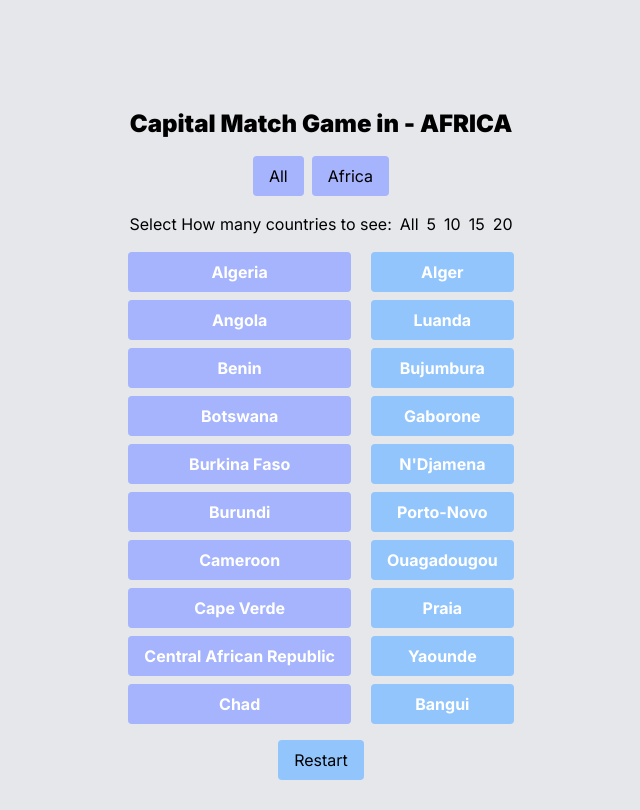
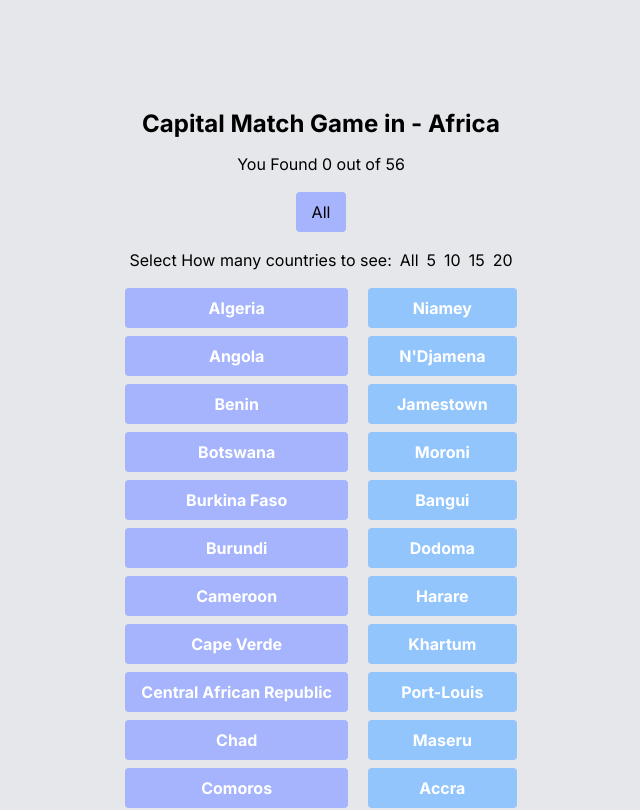
Before and after one commit to barbareshet/capital-match-game, a Next.js app: page /continent/africa in a window 1280 px wide. Shown: the top 810 px of the page, without its empty margins (319-959 px from the left). Built offline with nearby package versions, Linux system fonts and the light colour scheme.

Commit message:
pretify Url

```diff
--- a/src/components/cityMatcher.tsx
+++ b/src/components/cityMatcher.tsx
@@ -1,5 +1,6 @@
 import React, { useEffect, useState } from 'react';
 import Link from "next/link";
+
 
 interface Match {
     country: string;
@@ -22,9 +23,9 @@ function CityMatcher(props: Props) {
     const [countriesData, setCountriesData] = useState<Match[]>(countriesArr);
     const [pairedData, setPairedData] = useState<Match[]>([]);
     const [selectedMatch, setSelectedMatch] = useState<Match | null>(null);
-    const [countriesCount, setCountriesCount] = useState<number>(10);
-    const randomizedArr = shuffleArray(shuffledData);
-    console.log(randomizedArr.slice(0, countriesCount));
+    const [countriesCount, setCountriesCount] = useState<number>(parseInt(countriesArr.length));
+    const randomizedArr = shuffleArray(countriesData);
+
     useEffect(() => {
         if (continentName === 'Global') {
             // If continentName is 'All', display all countries
@@ -32,7 +33,9 @@ function CityMatcher(props: Props) {
             setShuffledData(shuffleArray(randomizedArr));
         } else {
             // Otherwise, filter countries by the selected continent
-            const countriesByContinent = props.countriesArr.filter((country: Match) => country.continent.toLowerCase() === continentName.toLowerCase());
+            const countriesByContinent = props.countriesArr.filter((country: Match) => (
+                country.continent.toLowerCase() === continentName.toLowerCase()
+            ));
             setCountriesData(countriesByContinent);
             setShuffledData(shuffleArray(countriesByContinent));
         }
@@ -40,7 +43,7 @@ function CityMatcher(props: Props) {
 
 
     useEffect(() => {
-        const limitedCountriesData = props.countriesArr.slice(0, countriesCount);
+        const limitedCountriesData = randomizedArr.slice(0, countriesCount);
         setCountriesData((prevCountriesData) => {
             // Ensure that the previous state is used to avoid an infinite loop
             if (prevCountriesData.length !== limitedCountriesData.length) {
@@ -51,13 +54,11 @@ function CityMatcher(props: Props) {
         setShuffledData(shuffleArray(limitedCountriesData));
     }, [countriesCount, props.countriesArr]);
 
+    // console.log(countriesArr.length)
+    const handleCountryButtonClick = () => {
 
-    const handleAllButtonClick = () => {
-        // Set continentName to 'All' to display all countries
-        setCountriesCount(-1);
-
-    };
-
+    }
+    // console.log(countriesCount)
     const handleCapitalClick = (match: Match) => {
         if (match === selectedMatch) {
             const newPairedMatch = [...pairedData, match];
@@ -82,10 +83,11 @@ function CityMatcher(props: Props) {
 
     // setting WIN status, when completing all matches
     const win = pairedData.length === countriesData.length;
-
+    // console.log(continentName.toLowerCase().replace(/\s/g, '-'))
     return (
         <div>
-            <h1 className="text-center text-2xl my-3 font-black">Capital Match Game in - {continentName}</h1>
+            <h1 className="text-center text-2xl my-3 font-bold">Capital Match Game in - {continentName}</h1>
+            <h3 className="text-center">You Found {pairedData.length} out of {countriesData.length}</h3>
             {
                 win && (
                     <div className="bg-green-300 text-green-950 font-bold text-center py-2 px-4 rounded transition duration-300">
@@ -95,13 +97,17 @@ function CityMatcher(props: Props) {
             }
             <div className="flex gap-2 justify-center my-4">
                 <Link href="/" className="bg-indigo-300 rounded px-4 py-2 hover:bg-indigo-700 hover:text-white transition ease-in duration-150">All</Link>
-                {uniqueContinents.map((continent, index) => (
-                    <Link href={`continent/${continent.toLowerCase()}`} key={index} className="bg-indigo-300 rounded px-4 py-2 hover:bg-indigo-700 hover:text-white transition ease-in duration-150">{continent}</Link>
-                ))}
+                {
+                    "Global" === continentName && (
+                        uniqueContinents.map((continent, index) => (
+                            <Link href={`/continent/${continent.toLowerCase().replace(/\s/g, '-')}`} key={index} className="bg-indigo-300 rounded px-4 py-2 hover:bg-indigo-700 hover:text-white transition ease-in duration-150">{continent}</Link>
+                        ))
+                    )
+                }
             </div>
             <div className="flex gap-2 justify-center my-4">
                 <div>Select How many countries to see:</div>
-                <button value="*" onClick={handleAllButtonClick}>All</button>
+                <button value="*" onClick={() => setCountriesCount(countriesArr.length)}>All</button>
                 <button value={5} onClick={() => setCountriesCount(5)}>5</button>
                 <button value={10} onClick={() => setCountriesCount(10)}>10</button>
                 <button value={15} onClick={() => setCountriesCount(15)}>15</button>
--- a/src/pages/continent/[continent].tsx
+++ b/src/pages/continent/[continent].tsx
@@ -1,16 +1,23 @@
-// pages/[continent].tsx
 import React from "react";
 import { useRouter } from 'next/router';
 import { data } from '@/db/data';
 import CityMatcher from "@/components/cityMatcher";
-import {Inter} from "next/font/google";
-const inter = Inter({ subsets: ["latin"] })
+import { Inter } from "next/font/google";
+
+const inter = Inter({ subsets: ["latin"] });
+
 interface Match {
     country: string;
     city: string;
     continent: string;
 }
-const preMatchedData = data
+
+const preMatchedData = data;
+
+const capitalizeFirstLetter = (str: string) => {
+    return str.charAt(0).toUpperCase() + str.slice(1);
+};
+
 const ContinentPage = () => {
     const router = useRouter();
     const { continent } = router.query;
@@ -19,14 +26,32 @@ const ContinentPage = () => {
         return <div>Loading...</div>;
     }
 
+    // Convert continent name in URL to lowercase and remove spaces
+    const normalizedContinentName = continent.toLowerCase().replace(/\s/g, '-');
+
+    // Find continent data by matching the normalized name
+    const continentData = preMatchedData.find((item: Match) =>
+        item.continent.toLowerCase().replace(/\s/g, '-') === normalizedContinentName
+    );
+
+    if (!continentData) {
+        return <div>Continent not found</div>;
+    }
+
+    // Capitalize and add spaces to the continent name for display
+    const continentName = continentData.continent
+        .split(' ')
+        .map(word => capitalizeFirstLetter(word))
+        .join(' ');
+
     // Filter countries by the selected continent
-    const countriesByContinent = preMatchedData.filter((country: Match) => country.continent.toLowerCase() === continent.toLowerCase());
+    const countriesByContinent = preMatchedData.filter((country: Match) =>
+        country.continent.toLowerCase().replace(/\s/g, '-') === normalizedContinentName
+    );
 
     return (
-        <main
-            className={`flex min-h-screen bg-gray-200 flex-col items-center justify-between p-24 ${inter.className}`}
-        >
-            <CityMatcher countriesArr={countriesByContinent} continentName={continent.toLocaleUpperCase()}/>
+        <main className={`flex min-h-screen bg-gray-200 flex-col items-center justify-between p-24 ${inter.className}`}>
+            <CityMatcher countriesArr={countriesByContinent} continentName={continentName}/>
         </main>
     );
 };
```
